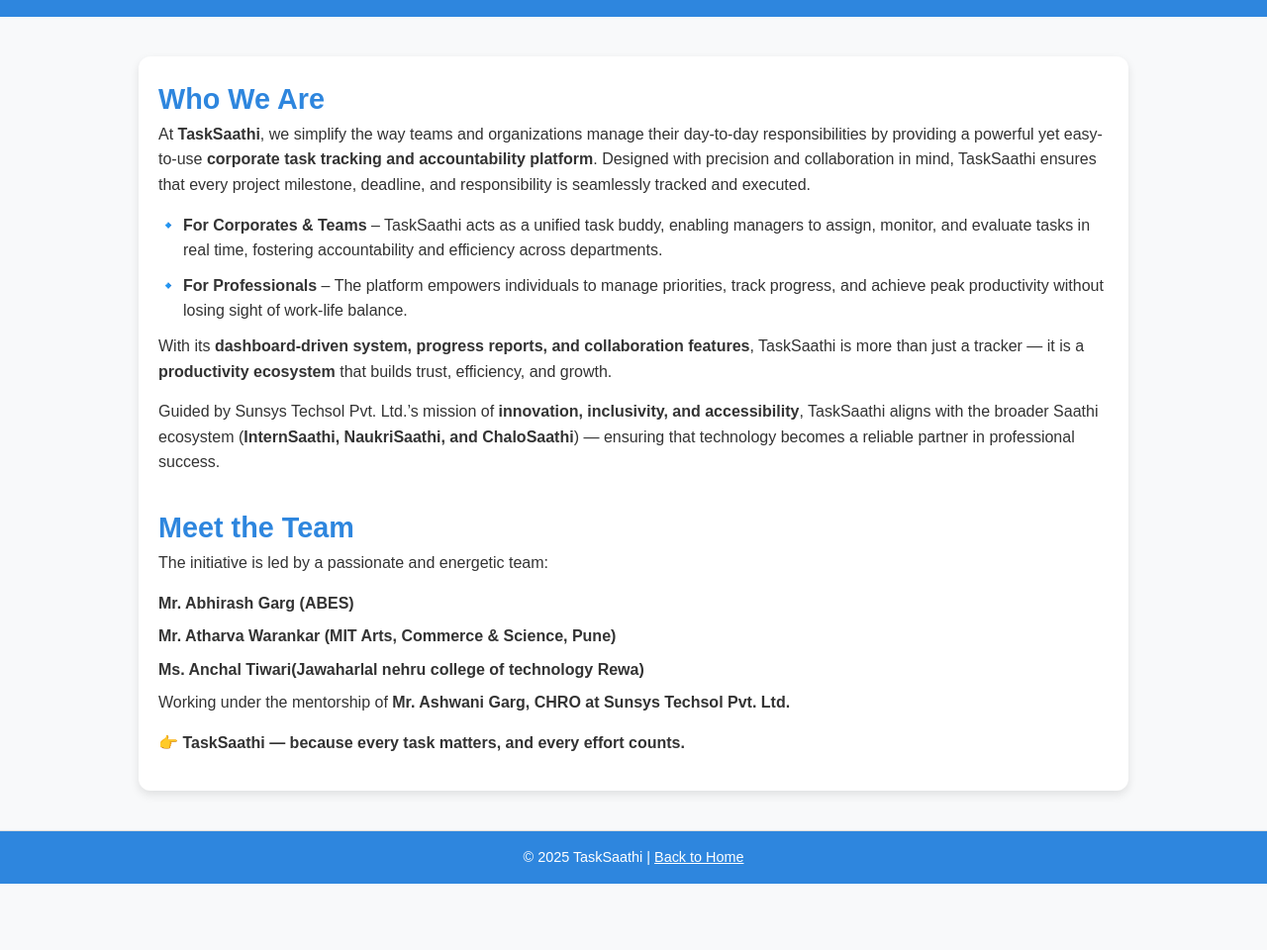
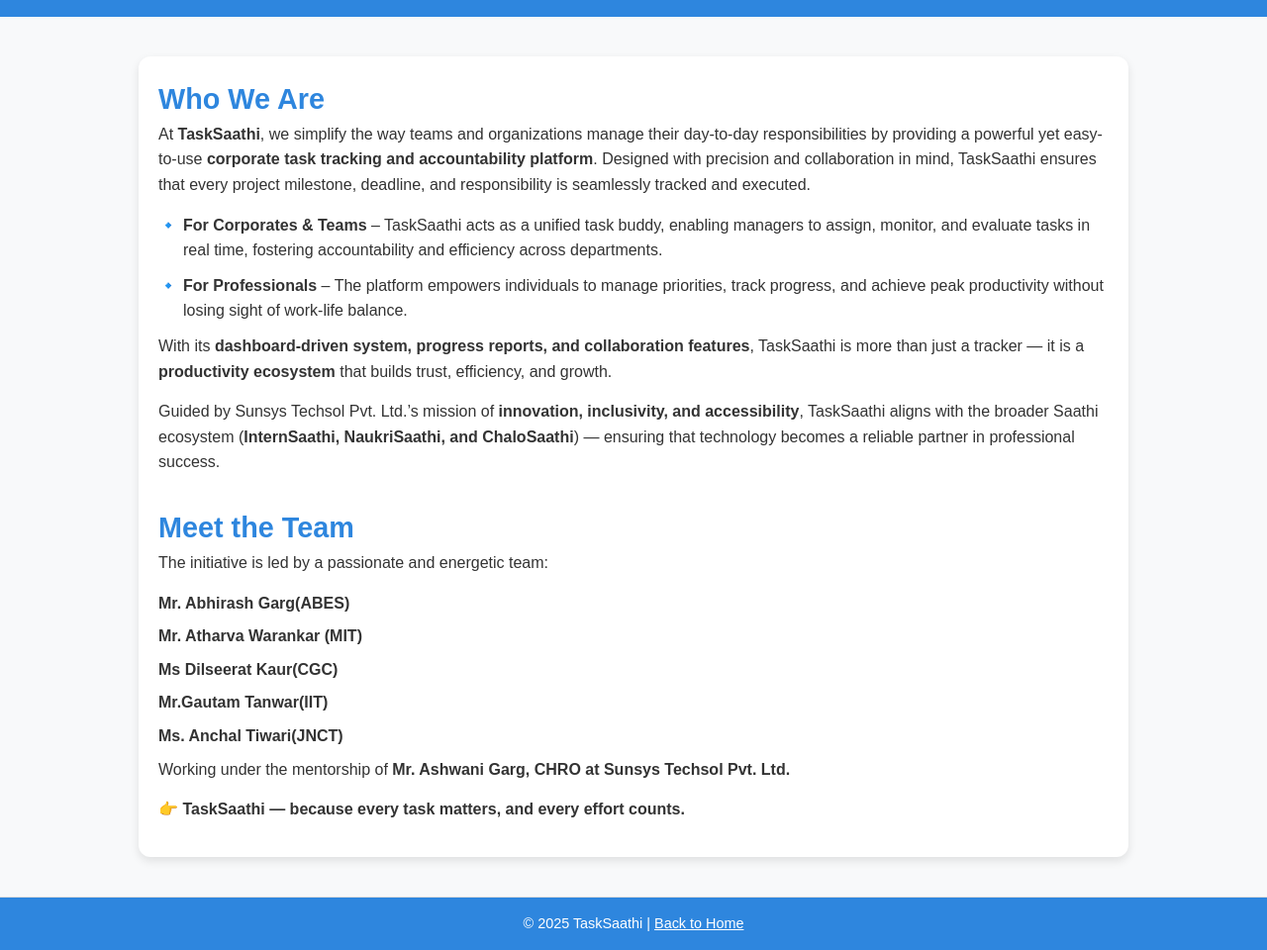
Before and after one commit to Anchal2000-hue/NewProject, a plain HTML site: page about-us.html in a window 1280 px wide. Shown: the part 100-1060 px from the top of the page at 99% size. Before the commit the page ends 993 px from the top, so only its background shows below. Drawn offline with Linux system fonts and the light colour scheme.

Commit message:
Updated UI and added new features

```diff
--- a/about-us.html
+++ b/about-us.html
@@ -109,9 +109,13 @@
       <h2>Meet the Team</h2>
       <p>The initiative is led by a passionate and energetic team:</p>
       <ul>
-        <li><strong>Mr. Abhirash Garg (ABES)</strong></li>
-        <li><strong>Mr. Atharva Warankar (MIT Arts, Commerce & Science, Pune)</strong></li>
-        <li><strong>Ms. Anchal Tiwari(Jawaharlal nehru college of technology Rewa)</strong></li>
+        <li><strong>Mr. Abhirash Garg(ABES)</strong></li>
+        <li><strong>Mr. Atharva Warankar (MIT)</strong></li>
+<li><strong>Ms Dilseerat Kaur(CGC)</strong></li>
+        <li><strong>Mr.Gautam Tanwar(IIT)</strong></li>
+
+
+        <li><strong>Ms. Anchal Tiwari(JNCT)</strong></li>
 
 
 
```
